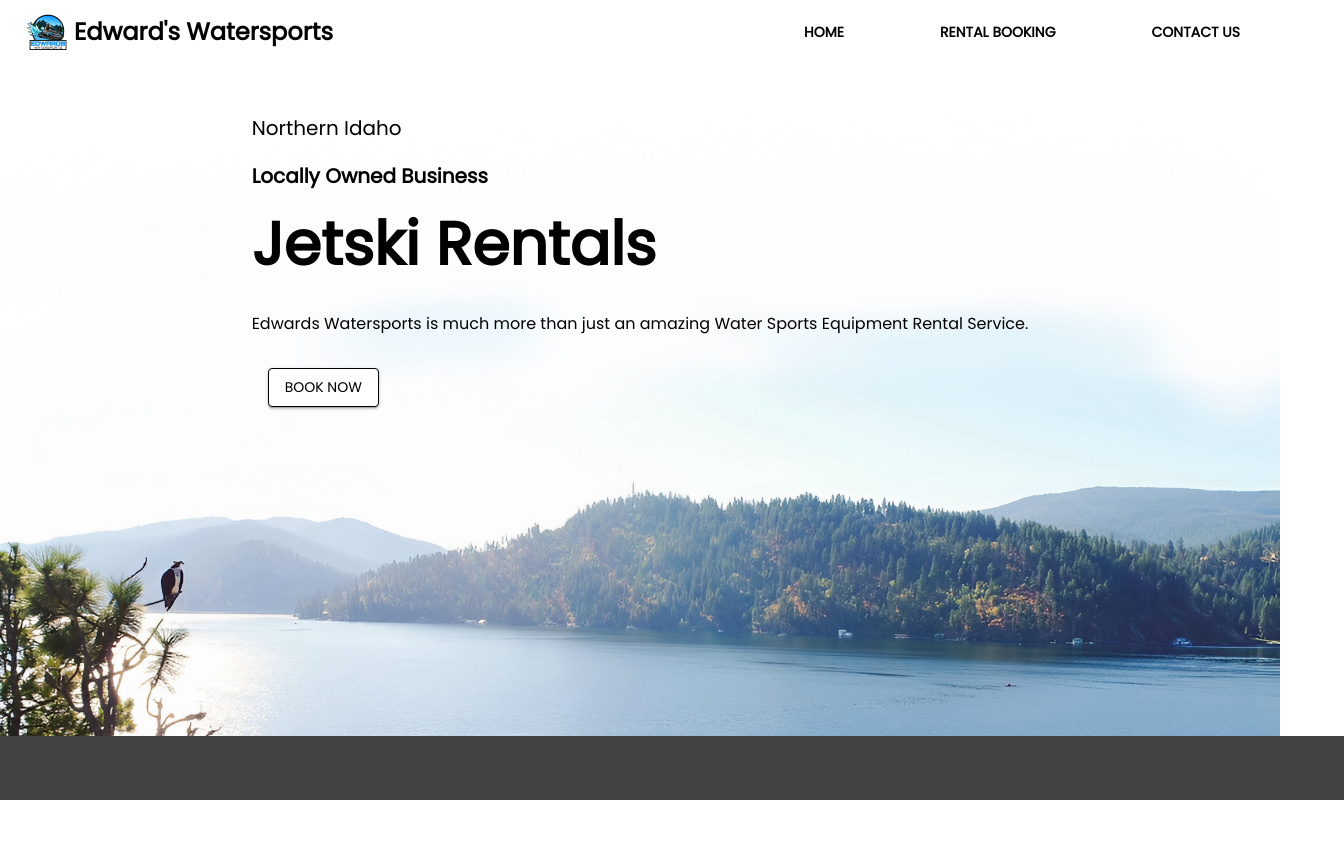
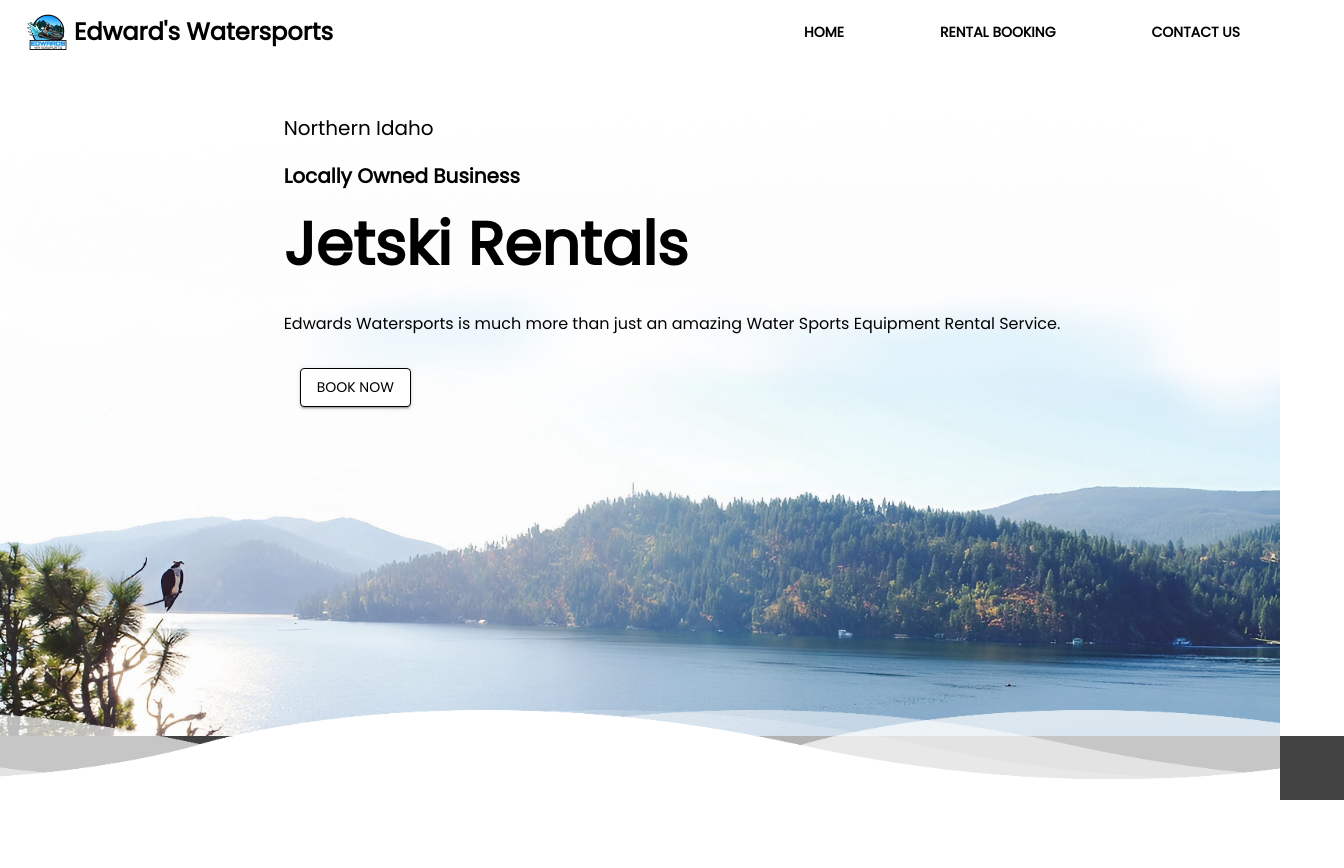
Before and after one commit to grantmoody/edwards-watersports, a React (Create React App) app: page / in a window 1280 px wide. Shown: the top 868 px of the page, 1344 px wide, since content can reach past the window. Built offline with nearby package versions, Linux system fonts and the light colour scheme.

Commit message:
Stylized border wave for homepage

```diff
--- a/src/index.css
+++ b/src/index.css
@@ -27,6 +27,84 @@ body {
 *:focus {
   outline: 0;
   outline: none;
+}
+
+section {
+  position: flex;
+  width: 100%;
+  overflow: hidden;
+}
+
+section .wave {
+  position: absolute;
+  top: 710px;
+  bottom: 0;
+  left: 0;
+  width: 100%;
+  height: 100px;
+  background: url("../public/wave.png");
+  background-size: 1200px 100px;
+}
+
+section .wave.wave1 {
+  animation: animate 30s linear infinite alternate;
+  z-index: 1000;
+  opacity: 1;
+  animation-delay: 0s;
+}
+
+section .wave.wave2 {
+  animation: animate2 15s linear infinite alternate;
+  z-index: 999;
+  opacity: 0.5;
+  animation-delay: -5s;
+  bottom: 10px;
+}
+
+section .wave.wave3 {
+  animation: animate 25s linear infinite alternate;
+  z-index: 998;
+  opacity: 0.2;
+  animation-delay: -2s;
+  bottom: 15;
+}
+
+section .wave.wave4 {
+  animation: animate2 20s linear infinite alternate;
+  z-index: 997;
+  opacity: 0.7;
+  animation-delay: -2s;
+  bottom: 20px;
+}
+
+@media screen and (max-width: 900px) {
+  section .wave {
+    background-size: 750px 100px;
+  }
+}
+
+@media screen and (max-width: 450px) {
+  section .wave {
+    background-size: 500px 100px;
+  }
+}
+
+@keyframes animate {
+  0% {
+    background-position-x: 0;
+  }
+  100% {
+    background-position-x: 1000px;
+  }
+}
+
+@keyframes animate2 {
+  0% {
+    background-position-x: 0;
+  }
+  100% {
+    background-position-x: -1000px;
+  }
 }
 
 .home {
--- a/src/page/home.tsx
+++ b/src/page/home.tsx
@@ -3,7 +3,6 @@ import { styled } from '@mui/system';
 import { Box, Typography, Button } from '@mui/material';
 import NavBar from "../components/navbar";
 import MoreInfo from './moreInfo';
-import zIndex from '@mui/material/styles/zIndex';
 import AboutUs from './aboutUs';
 
 const HeroSectionContainer = styled('section')({
@@ -14,14 +13,6 @@ const HeroSectionContainer = styled('section')({
     textAlign: 'center',
     padding: '2rem',
     backgroundColor: 'white',
-});
-
-const HeroImg = styled('div')({
-    marginTop: '1rem',
-    '& img': {
-        maxWidth: '100%',
-        height: 'auto',
-    },
 });
 
 const FooterContainer = styled('footer')({
@@ -41,7 +32,7 @@ const FooterContainer = styled('footer')({
 const Home: React.FC = () => {
 
     const divRef = useRef<HTMLDivElement>(null);
-    const divRef2 = useRef<HTMLDivElement>(null);
+
     const [isVisible, setIsVisible] = useState(false);
 
     useEffect(() => {
@@ -63,6 +54,7 @@ const Home: React.FC = () => {
     return (
         <div className='home'>
             <NavBar />
+
             <HeroSectionContainer sx={{ backgroundColor: 'rgba(255, 255, 255, 0.0)' }}>
                 <Box className="hero-text" sx={{ textAlign: 'left' }}>
                     <Typography variant="h6" mt={"1rem"} mb={"1rem"} color="black">Northern Idaho</Typography>
@@ -86,9 +78,16 @@ const Home: React.FC = () => {
                     </Box>
                 </Box>
             </HeroSectionContainer>
+            <section>
+                <div className="wave wave1" />
+                <div className="wave wave2" />
+                <div className="wave wave3" />
+                <div className="wave wave4" />
+            </section>
             <div ref={divRef}>
                 <MoreInfo className={`fade-in ${isVisible ? 'is-visible' : ''}`} />
             </div>
+
             <div>
                 <AboutUs />
             </div>
```
Also changed, not shown: public/wave.png (added).
